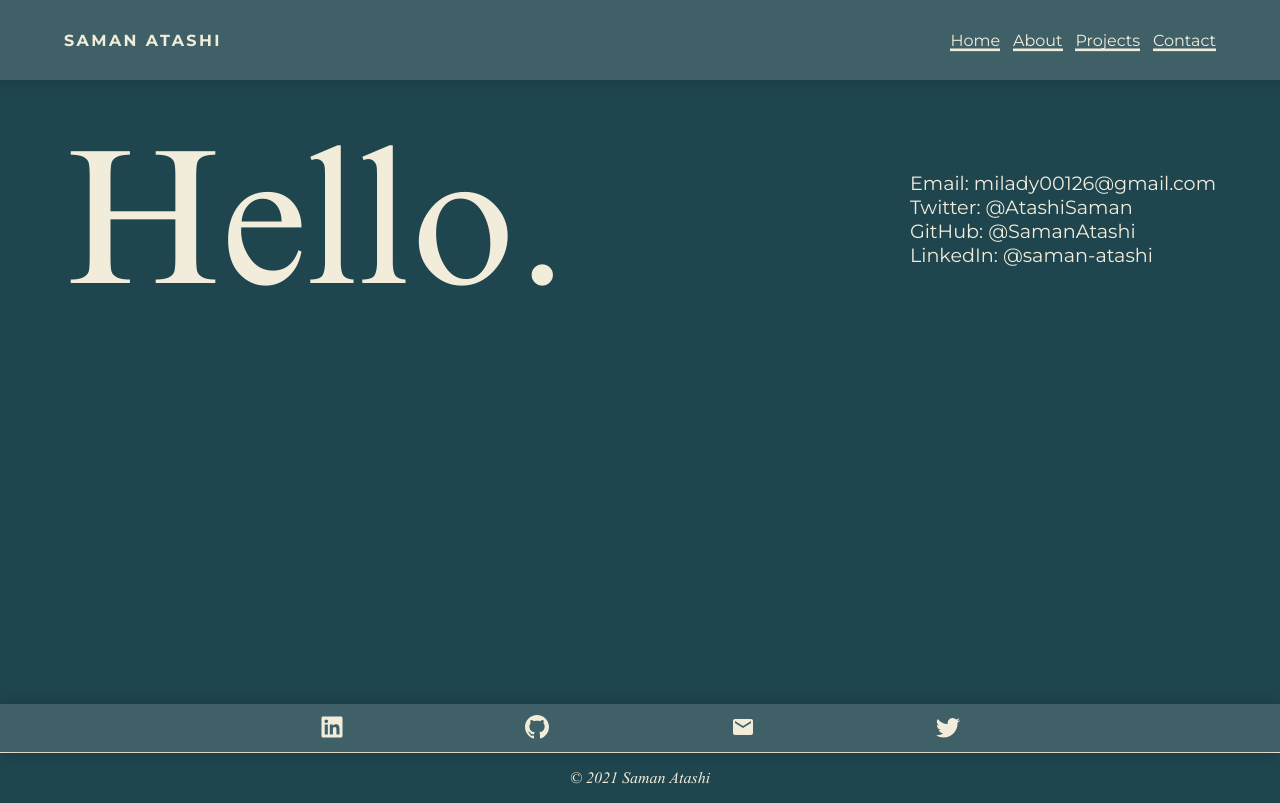
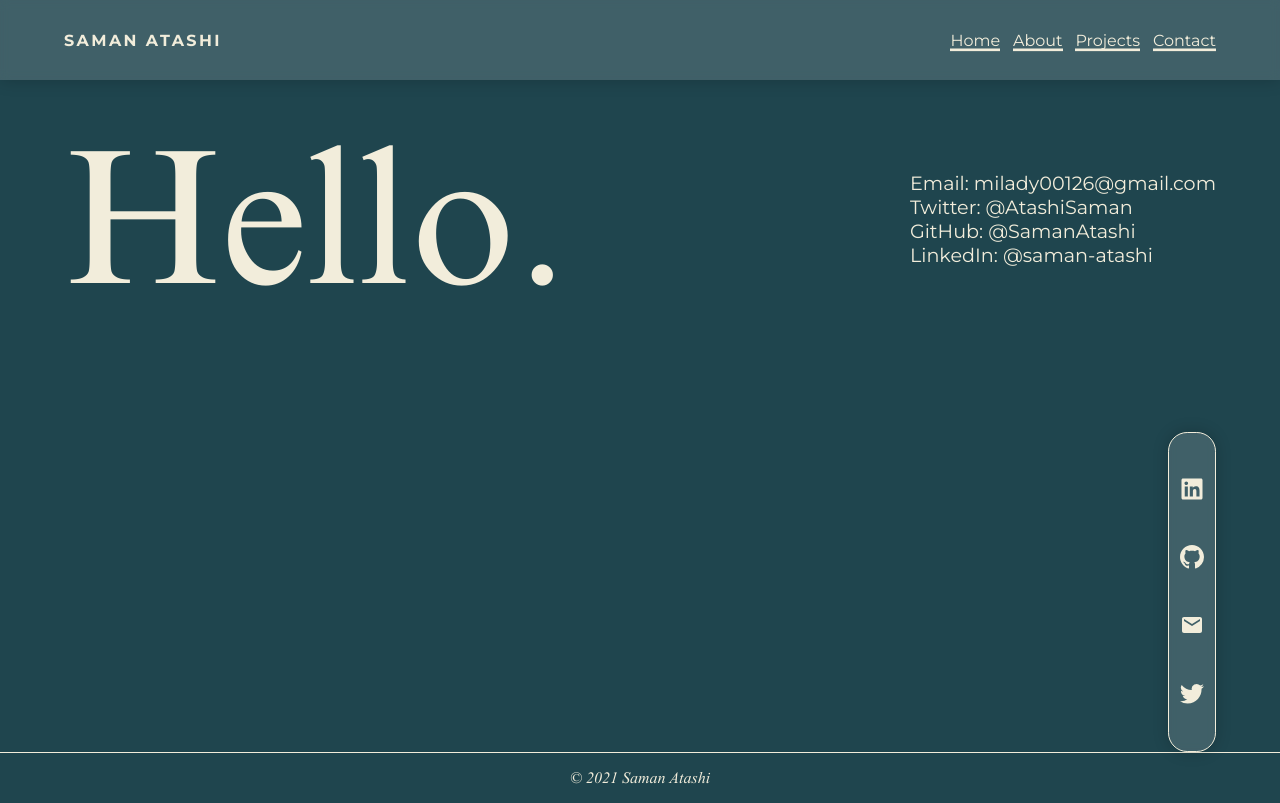
Before and after one commit to SamanAtashi/Portfolio-V.1, a React (Create React App) app: page /Contact in a window 1280 px wide. Built offline with nearby package versions, Linux system fonts and the light colour scheme.

Commit message:
Add branchshape links

```diff
--- a/src/Components/Content/Links-social/Links.module.css
+++ b/src/Components/Content/Links-social/Links.module.css
@@ -23,5 +23,8 @@
 @media only screen and (min-width: 768px) {
 	.icons {
 		color: var(--main-2-color);
+		display: flex;
+		flex-direction: column;
+		justify-content: space-evenly;
 	}
 }
--- a/src/Container/GlassLinks/GlassLinks.module.css
+++ b/src/Container/GlassLinks/GlassLinks.module.css
@@ -14,3 +14,20 @@
 
 	backdrop-filter: blur(5px);
 }
+
+@media only screen and (min-width: 768px) {
+	.glass {
+		position: absolute;
+		right: 5%;
+		left: unset;
+
+		height: 100px;
+		width: 100px;
+
+		height: 50%;
+		width: 3rem;
+
+        border: 1px solid var(--main-2-color);
+        border-radius: 1.2rem;
+	}
+}
--- a/src/Container/Main.module.css
+++ b/src/Container/Main.module.css
@@ -8,5 +8,6 @@
 		flex-direction: column;
 		justify-content: space-between;
 		height: 80%;
+        position: relative;
 	}
 }
```
